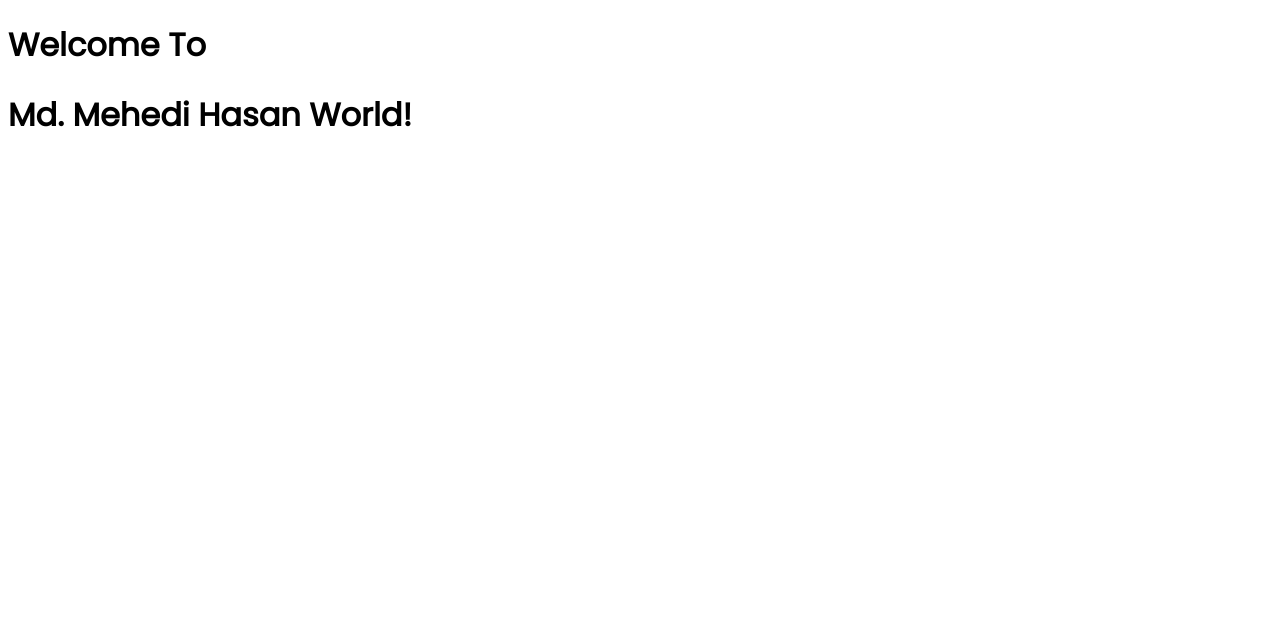
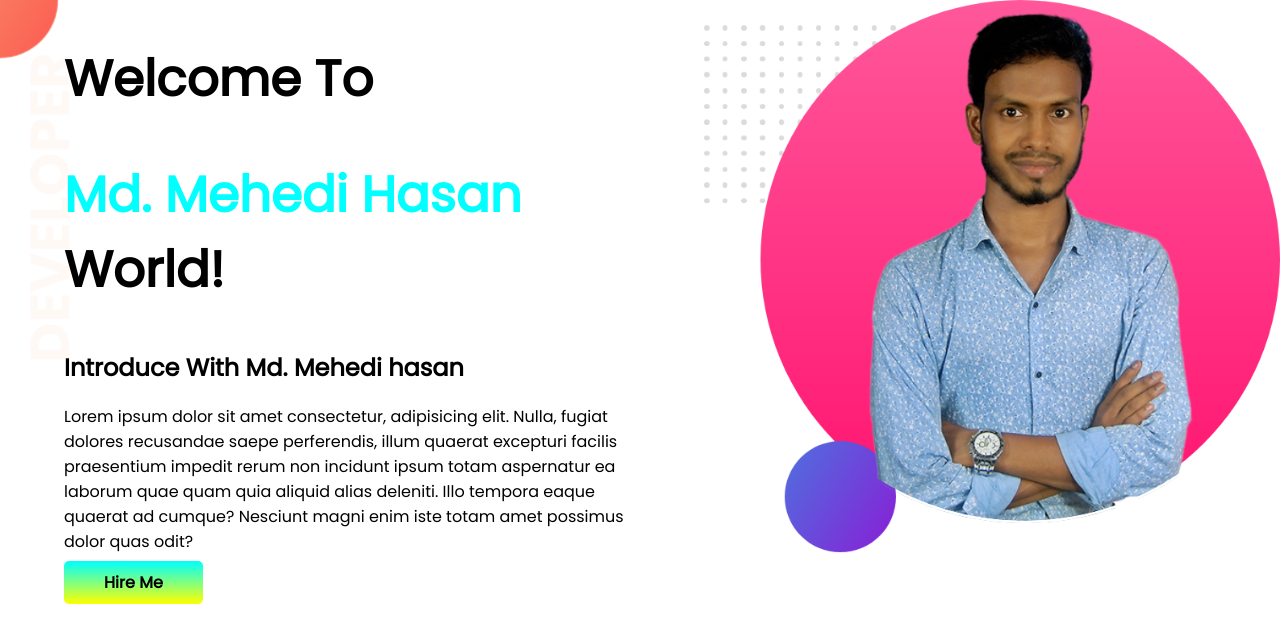
Before and after one commit to devmehedi/developer-portfolio, a plain HTML site: page index.html in a window 1280 px wide. Drawn offline with Linux system fonts and the light colour scheme.

Commit message:
top banner added

```diff
--- a/index.html
+++ b/index.html
@@ -13,8 +13,27 @@
 </head>
 
 <body>
-    <h1>Welcome To</h1>
-    <h1>Md. Mehedi Hasan World!</h1>
+    <section class="top-banner">
+        <div class="half-width">
+            <h1>Welcome To</h1>
+            <h1><span class="name">Md. Mehedi Hasan</span> World!</h1>
+            <h2>Introduce With Md. Mehedi hasan</h2>
+            <p>Lorem ipsum dolor sit amet consectetur, adipisicing elit. Nulla, fugiat dolores recusandae saepe
+                perferendis,
+                illum quaerat excepturi facilis praesentium impedit rerum non incidunt ipsum totam aspernatur ea laborum
+                quae
+                quam quia aliquid alias deleniti. Illo tempora eaque quaerat ad cumque? Nesciunt magni enim iste totam
+                amet
+                possimus dolor quas odit?</p>
+            <a class="hire-me" target="_blank"
+                href="https://web.programming-hero.com/web-4/video/web-4-4-5-put-container-side-by-side-image-size-link-button-style">Hire
+                Me</a>
+        </div>
+        <div class="half-width">
+            <img src="my-photo/my-bg2.png" alt="">
+        </div>
+    </section>
+
 </body>
 
 </html>
--- a/style.css
+++ b/style.css
@@ -1,3 +1,32 @@
 body{
     font-family: 'Poppins', sans-serif;
+    margin: 0;
 }
+section{
+    display: flex;
+}
+h1{
+    font-size: 50px;
+}
+.name{
+    color: aqua;
+}
+.half-width{
+    width: 50%;
+    padding-left: 5%;
+}
+.half-width img{
+    width: 100%;
+}
+.hire-me{
+    text-decoration: none;
+    font-weight: 700;
+    color: black;
+    background-image: linear-gradient(aqua, yellow);
+    padding: 10px 40px;
+    border-radius: 5px;
+}
+.top-banner{
+    background-image: url(images/top-banner.png);
+    background-repeat: no-repeat;
+}
```
Also changed, not shown: images/dream-bg.png (added), images/exp-bg.png (added), images/jhankar.png (added), images/jhankar2.png (added), images/my-bg.png (added), images/my-bg2.png (added), images/top-banner.png (added), my-photo/my-bg.png (added), my-photo/my-bg2.png (added).
